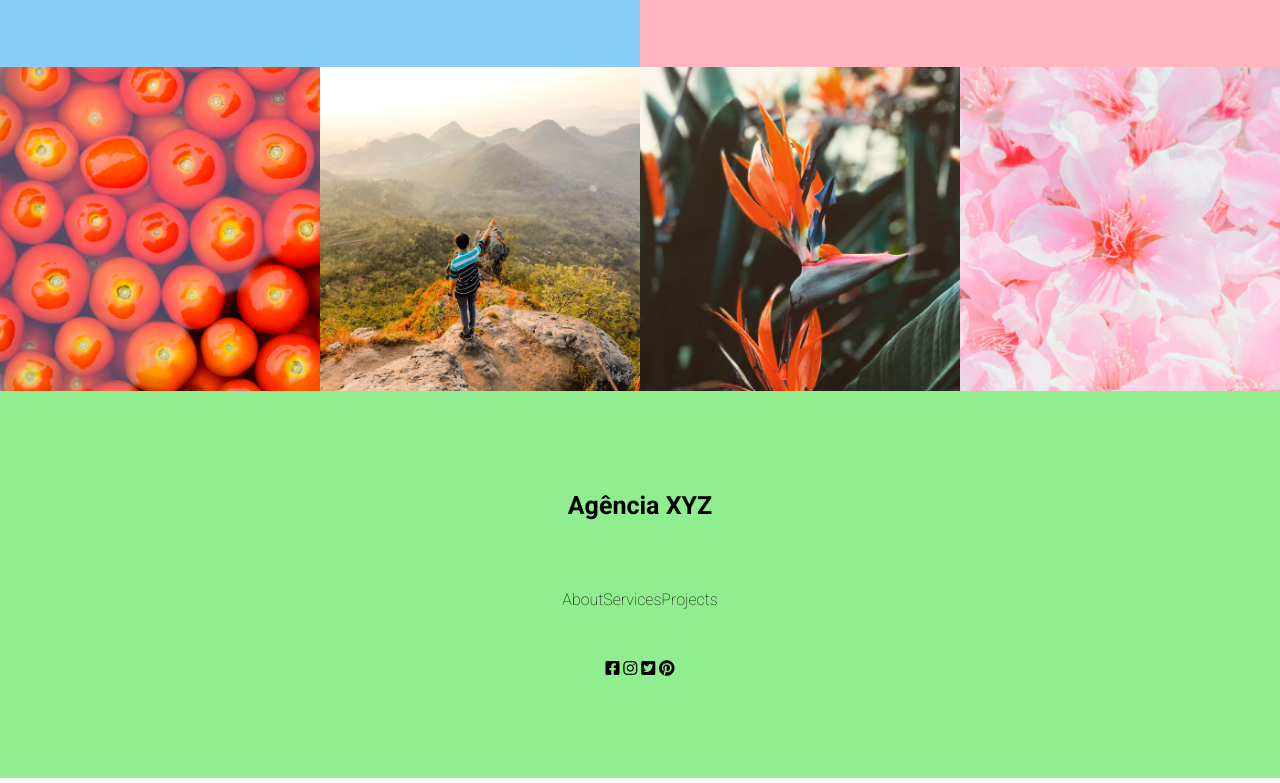
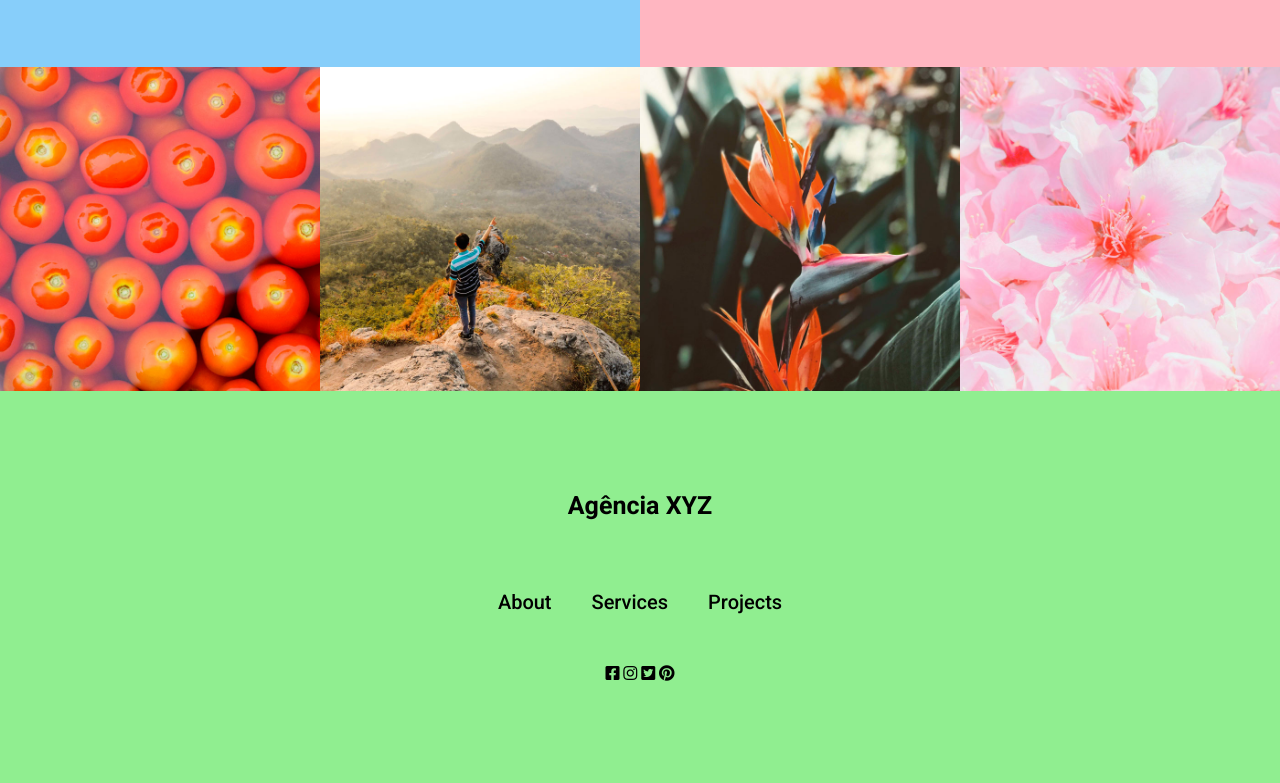
Before and after one commit to edilan-ribeiro/agencia-xyz-exercise, a plain HTML site: page index.html in a window 1280 px wide. Shown: the part 2225-3008 px from the top of the page. Drawn offline with Linux system fonts and the light colour scheme.

Commit message:
footer nav links estilizados

```diff
--- a/src/css/style.css
+++ b/src/css/style.css
@@ -268,3 +268,15 @@ background-color: lightskyblue;
     max-width: 320px;
     margin: 0 auto;
 }
+
+.footer nav ul li a {
+    font-weight: 500;
+    font-size: 2rem;
+    margin: 20px;
+    transition: 0.3s;
+}
+
+.footer nav ul li a:hover {
+    font-weight: 700;
+    color: #fff;
+}
```
